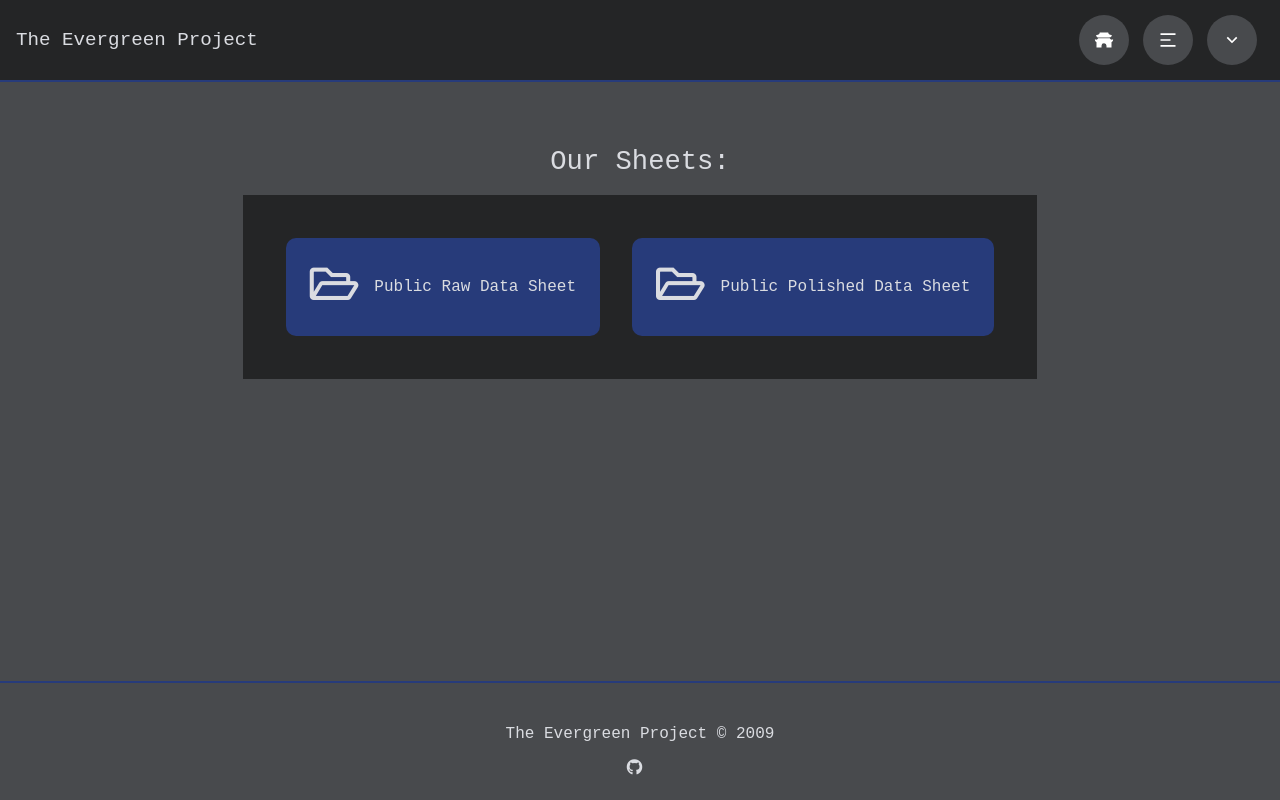
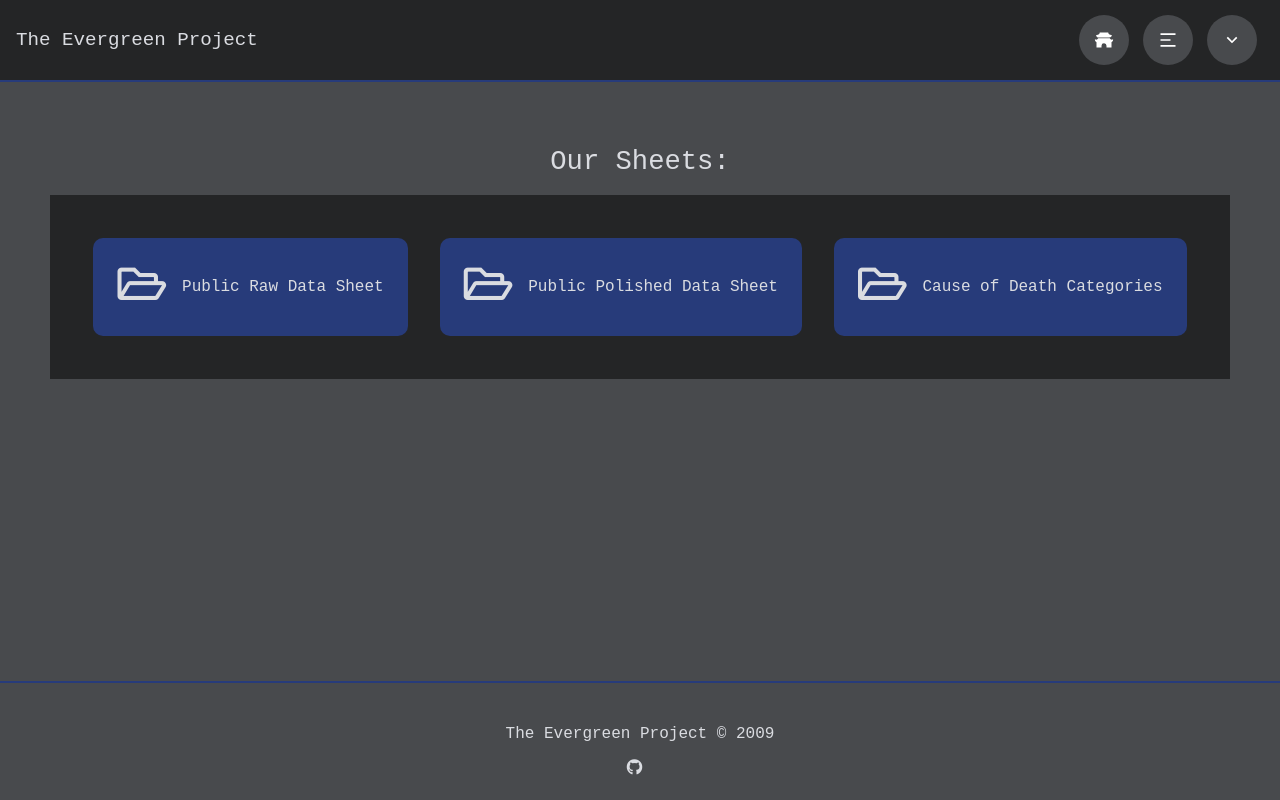
Before and after one commit to bilal-abraham/evergreen, a React (Create React App) app in the folder client/: page /rawdata in a window 1280 px wide. Built offline with nearby package versions, Linux system fonts and the light colour scheme.

Commit message:
adding cause of death catagories to raw data folders

```diff
--- a/client/src/components/layout/RawDataHero.jsx
+++ b/client/src/components/layout/RawDataHero.jsx
@@ -36,6 +36,20 @@ const RawDataHero = () => {
 							</article>
 						</a>
 					</span>
+					<span className='data-hero-card-spacer'>
+						<a
+							href='https://docs.google.com/spreadsheets/d/1JtMg-aAgiBz3kwKbkTNb2wJtSTMvlCNqa2L5gYndgfQ/edit?usp=sharing'
+							target='_blank'
+							rel='noopener noreferrer'
+						>
+							<article className='data-hero-card'>
+								<i className='far fa-folder-open' />
+								<p className='data-hero-card-title'>
+									Cause of Death Categories
+								</p>
+							</article>
+						</a>
+					</span>
 				</div>
 			</section>
 		</Fragment>
```
